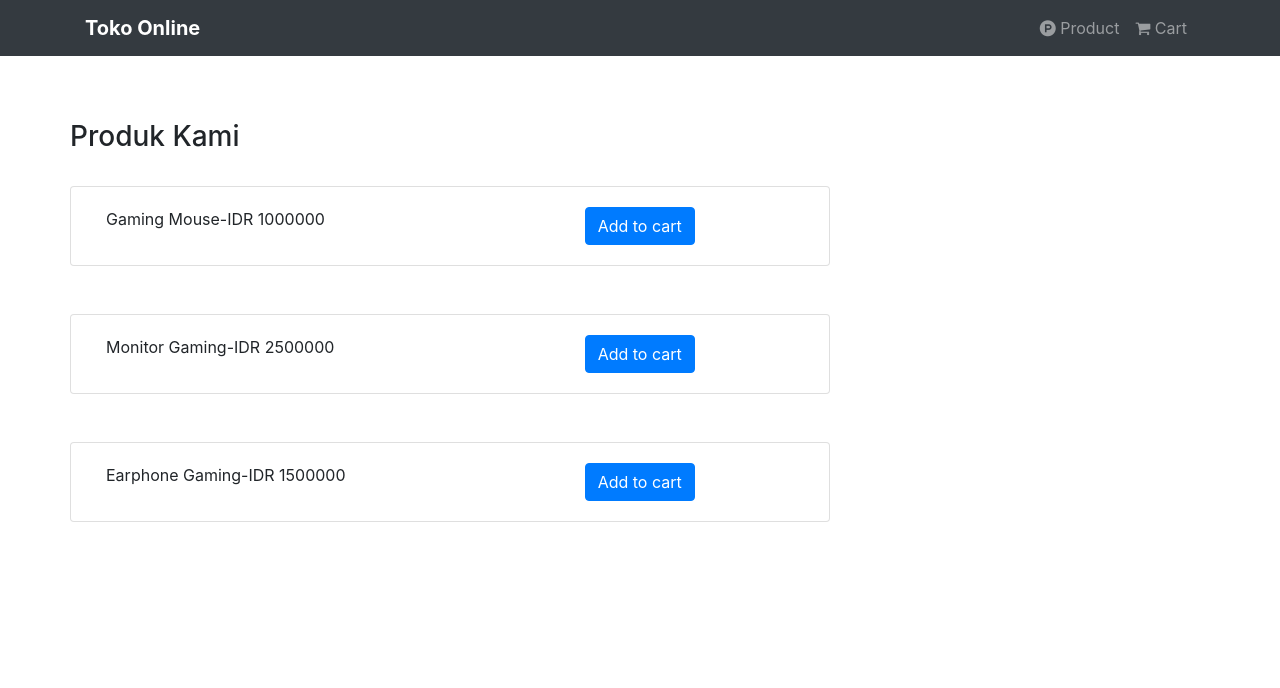
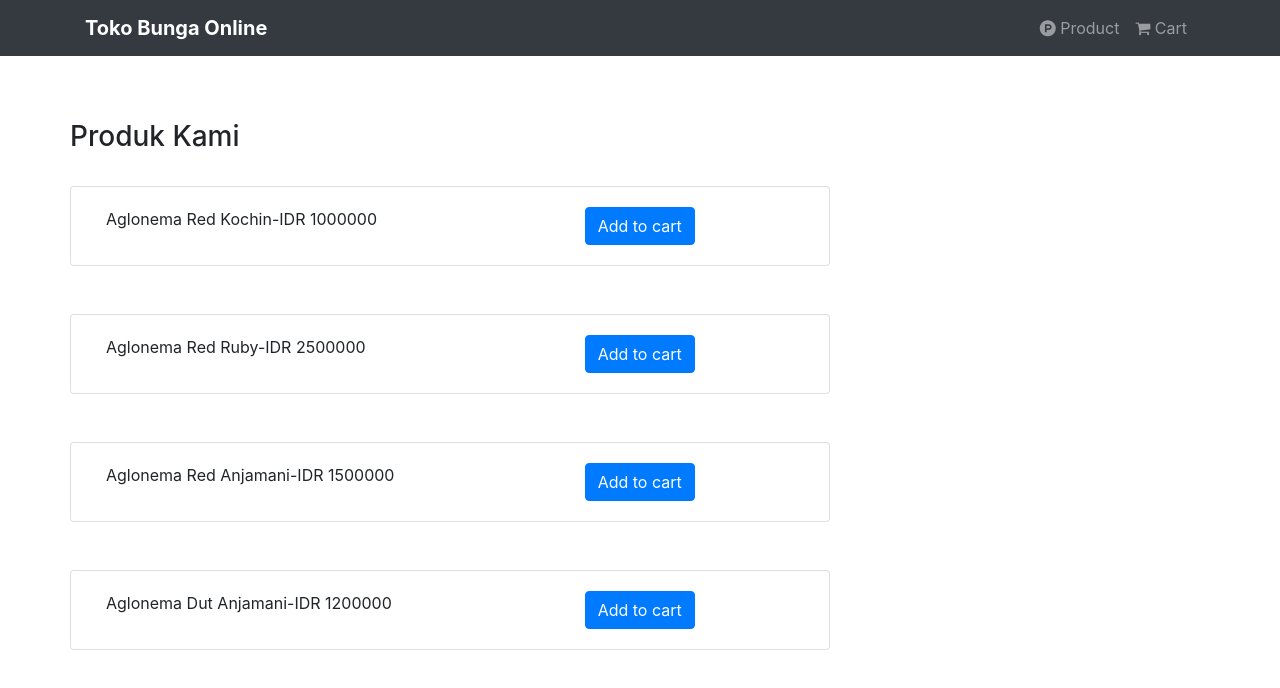
Before and after one commit to mawanirwansyah/sesi1---Local-Storage, a plain HTML site: page index.html in a window 1280 px wide. Drawn offline with nearby package versions, Linux system fonts and the light colour scheme.

Commit message:
revisi3 sesi1

```diff
--- a/index.html
+++ b/index.html
@@ -7,17 +7,16 @@
 
     <!-- Bootstrap CSS -->
     <link rel="stylesheet" href="https://stackpath.bootstrapcdn.com/bootstrap/4.5.0/css/bootstrap.min.css" integrity="sha384-9aIt2nRpC12Uk9gS9baDl411NQApFmC26EwAOH8WgZl5MYYxFfc+NcPb1dKGj7Sk" crossorigin="anonymous">
-    <link rel="stylesheet" href="http://maxcdn.bootstrapcdn.com/font-awesome/4.5.0/css/font-awesome.min.css">
     <link rel="stylesheet" href="https://cdnjs.cloudflare.com/ajax/libs/font-awesome/4.7.0/css/font-awesome.min.css">
     <link href="icon.png" rel="shortcut icon" type="image/x-icon">
-    <title>Toko Online</title>
+    <title>Toko Bunga Online</title>
    </head>
 
 <body onload="generateData()">
      <!-- Navigation -->
      <nav class="navbar navbar-expand-lg navbar-dark bg-dark fixed-top">
         <div class="container">
-          <a class="navbar-brand" href="index.html"><b>Toko Online</b></a>
+          <a class="navbar-brand" href="index.html"><b>Toko Bunga Online</b></a>
           <button class="navbar-toggler" type="button" data-toggle="collapse" data-target="#navbarResponsive" aria-controls="navbarResponsive" aria-expanded="false" aria-label="Toggle navigation">
             <span class="navbar-toggler-icon"></span>
           </button>
--- a/index.js
+++ b/index.js
@@ -1,18 +1,23 @@
 var data = [
     {
-      name : "Gaming Mouse",
+      name : "Aglonema Red Kochin",
       price: 1000000,
       id : 1,
     },
     {
-      name : "Monitor Gaming",
+      name : "Aglonema Red Ruby",
       price: 2500000,
       id : 2,
     },
     {
-      name : "Earphone Gaming",
+      name : "Aglonema Red Anjamani",
       price: 1500000,
       id : 3,
+    },
+    {
+      name : "Aglonema Dut Anjamani",
+      price: 1200000,
+      id : 4,
     },
  ];
 
```
Also changed, not shown: cart.html (+2 -3 lines).
